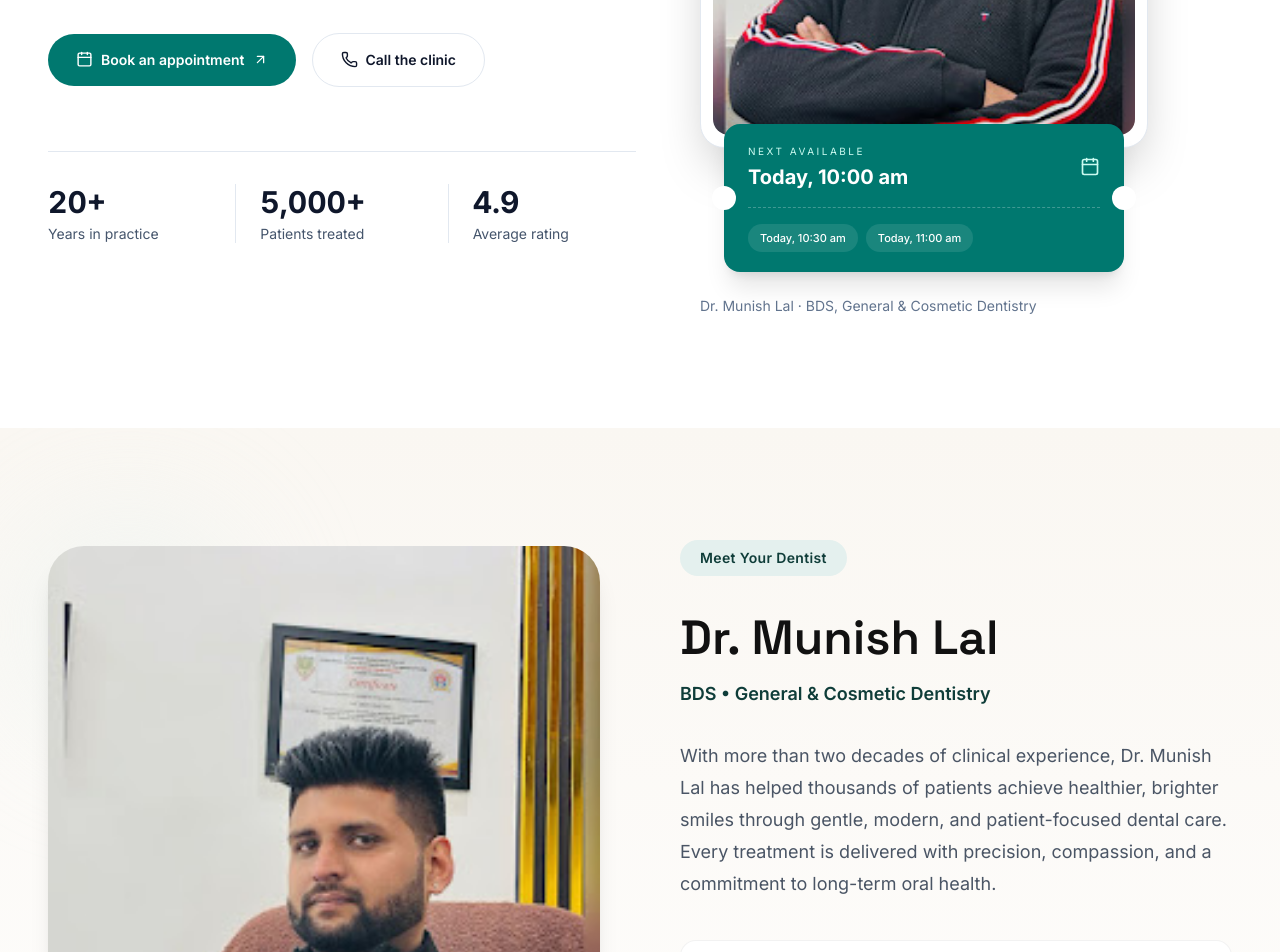
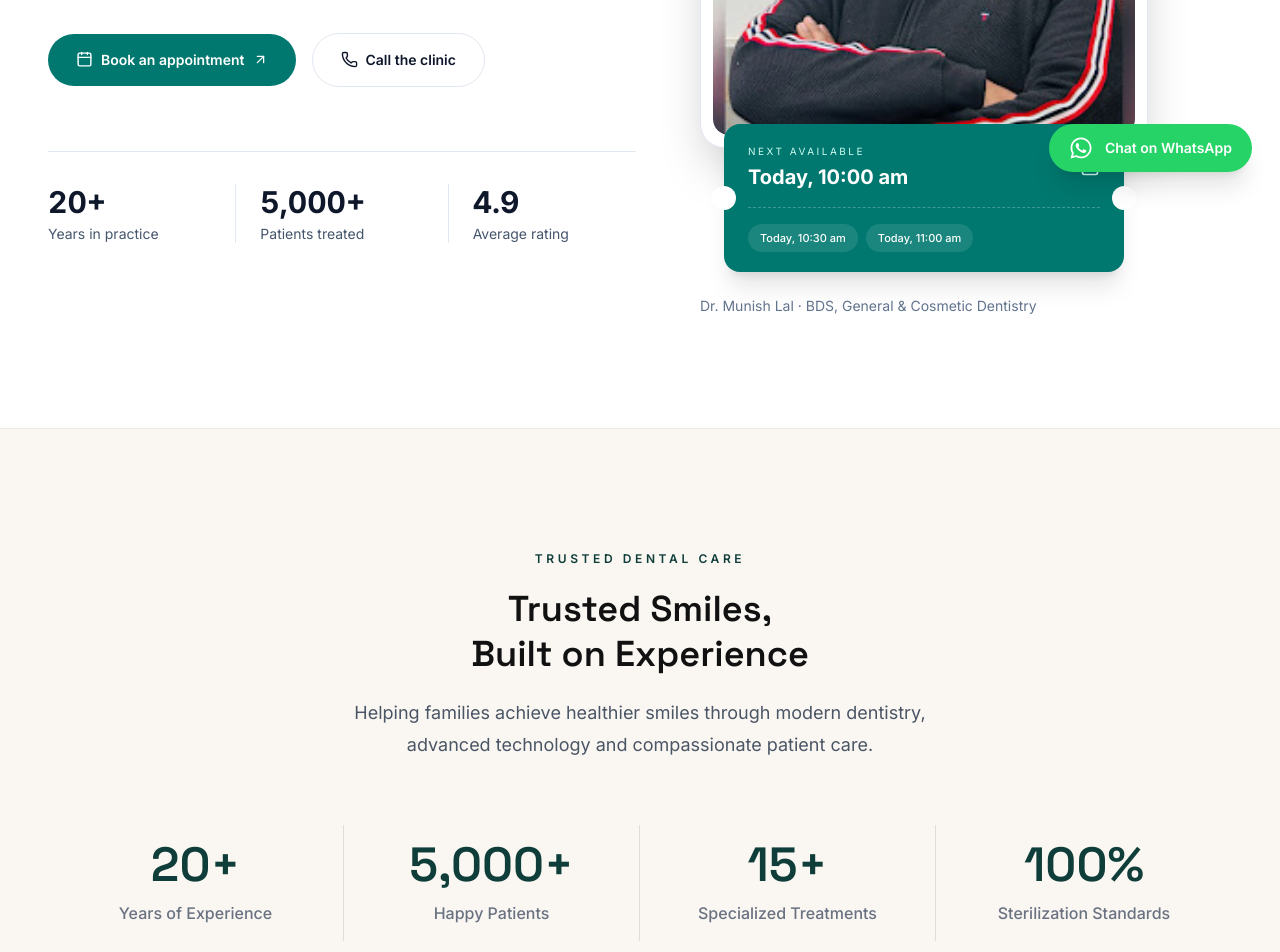
Before and after one commit to bitsbytes20/munish-lal-dental-clinic, a Next.js app: page / in a window 1280 px wide. Shown: the part 600-1552 px from the top of the page. Built offline with nearby package versions, Linux system fonts and the light colour scheme.

Commit message:
Add premium stats animation and floating WhatsApp button

```diff
--- a/app/layout.tsx
+++ b/app/layout.tsx
@@ -1,5 +1,6 @@
 import type { Metadata } from "next";
 import Navbar from "@/components/layout/navbar";
+import WhatsAppButton from "@/components/floating/whatsapp-button";
 import { Inter, Space_Grotesk } from "next/font/google";
 import "./globals.css";
 
@@ -25,11 +26,14 @@ export default function RootLayout({
 }>) {
   return (
     <html lang="en">
-     <body
-  className={`${inter.variable} ${spaceGrotesk.variable} antialiased`}
->
-   <Navbar />
+      <body
+        className={`${inter.variable} ${spaceGrotesk.variable} antialiased`}
+      >
+        <Navbar />
+
         {children}
+
+        <WhatsAppButton />
       </body>
     </html>
   );
--- a/app/page.tsx
+++ b/app/page.tsx
@@ -10,12 +10,14 @@ import FAQ from "@/components/sections/faq";
 import CTA from "@/components/sections/cta";
 import Contact from "@/components/sections/contact";
 import Footer from "@/components/sections/footer";
+import Stats from "@/components/sections/stats";
 
 export default function Home() {
   return (
     <>
 
       <Hero />
+      <Stats/>
       <About />
       <PatientJourney />
       <Treatments />
--- /dev/null
+++ b/components/floating/whatsapp-button.tsx
@@ -0,0 +1,102 @@
+"use client";
+
+import { useEffect, useState } from "react";
+import { FaWhatsapp } from "react-icons/fa";
+
+export default function WhatsAppButton() {
+  const [visible, setVisible] = useState(false);
+
+  useEffect(() => {
+    const hero = document.getElementById("hero");
+
+    if (!hero) {
+      setVisible(true);
+      return;
+    }
+
+    const observer = new IntersectionObserver(
+      ([entry]) => {
+        setVisible(!entry.isIntersecting);
+      },
+      {
+        threshold: 0.15,
+      }
+    );
+
+    observer.observe(hero);
+
+    return () => observer.disconnect();
+  }, []);
+
+  const whatsappLink =
+    "https://wa.me/919259032949?text=" +
+    encodeURIComponent(
+      "Hello Dr. Munish Lal Dental Clinic,\n\nI would like to book an appointment.\nPlease let me know the available timings.\n\nThank you."
+    );
+
+  return (
+    <a
+      href={whatsappLink}
+      target="_blank"
+      rel="noopener noreferrer"
+      aria-label="Chat on WhatsApp"
+      className={`fixed z-50 transition-all duration-500 ease-out
+        ${
+          visible
+            ? "translate-y-0 opacity-100"
+            : "translate-y-6 opacity-0 pointer-events-none"
+        }
+        bottom-5 right-4
+        lg:bottom-7 lg:right-7
+      `}
+    >
+      {/* Desktop */}
+
+      <div
+        className="
+        hidden lg:flex
+        items-center
+        gap-3
+        rounded-full
+        bg-[#25D366]
+        px-5
+        py-3
+        text-white
+        shadow-xl
+        transition-all
+        duration-300
+        hover:scale-[1.03]
+        hover:shadow-2xl
+        "
+      >
+        <FaWhatsapp size={24} />
+
+        <span className="text-sm font-semibold whitespace-nowrap">
+          Chat on WhatsApp
+        </span>
+      </div>
+
+      {/* Mobile */}
+
+      <div
+        className="
+        flex
+        h-14
+        w-14
+        items-center
+        justify-center
+        rounded-full
+        bg-[#25D366]
+        text-white
+        shadow-xl
+        transition-all
+        duration-300
+        hover:scale-105
+        lg:hidden
+        "
+      >
+        <FaWhatsapp size={30} />
+      </div>
+    </a>
+  );
+}
--- /dev/null
+++ b/components/sections/stats.tsx
@@ -0,0 +1,92 @@
+import Container from "@/components/ui/container";
+import AnimatedCounter from "@/components/ui/animated-counter";
+const stats = [
+  {
+    value: 20,
+    suffix: "+",
+    label: "Years of Experience",
+  },
+  {
+    value: 5000,
+    suffix: "+",
+    label: "Happy Patients",
+  },
+  {
+    value: 15,
+    suffix: "+",
+    label: "Specialized Treatments",
+  },
+  {
+    value: 100,
+    suffix: "%",
+    label: "Sterilization Standards",
+  },
+];
+
+
+export default function Stats() {
+  return (
+    <section className="border-y border-black/5 bg-[var(--background)] py-16 lg:py-24">
+      <Container>
+        {/* Accent Line */}
+
+        <div className="mx-auto h-[2px] w-28 rounded-full bg-[var(--gold)]" />
+
+        {/* Small Label */}
+
+        <p className="mt-6 text-center text-xs font-semibold uppercase tracking-[0.30em] text-[var(--teal)]">
+          Trusted Dental Care
+        </p>
+
+        {/* Heading */}
+
+        <h2 className="mx-auto mt-5 max-w-2xl text-center font-heading text-3xl font-semibold leading-tight text-[var(--foreground)] lg:text-4xl">
+          Trusted Smiles,
+          <br />
+          Built on Experience
+        </h2>
+
+        {/* Description */}
+
+        <p className="mx-auto mt-5 max-w-xl text-center text-base leading-8 text-gray-600 lg:text-lg">
+          Helping families achieve healthier smiles through modern dentistry,
+          advanced technology and compassionate patient care.
+        </p>
+
+        {/* Statistics */}
+
+        <div className="mt-14 grid grid-cols-2 lg:mt-16 lg:grid-cols-4">
+
+          {stats.map((item, index) => (
+            <div
+              key={item.label}
+              className={`flex flex-col items-center px-6 py-4 ${
+                index !== stats.length - 1
+                  ? "lg:border-r lg:border-black/10"
+                  : ""
+              }`}
+            >
+            <h3 className="font-heading text-4xl font-semibold text-[var(--teal)] lg:text-5xl">
+  <AnimatedCounter
+    end={item.value}
+    suffix={item.suffix}
+    className="font-heading"
+  />
+</h3>
+              <p className="mt-3 text-center text-sm font-medium text-gray-500 lg:text-base">
+                {item.label}
+              </p>
+            </div>
+          ))}
+
+        </div>
+
+        {/* Bottom Text */}
+
+        <p className="mt-12 text-center text-sm tracking-wide text-gray-500">
+          Committed to safe, ethical and patient-first dental care.
+        </p>
+      </Container>
+    </section>
+  );
+}
--- /dev/null
+++ b/components/ui/animated-counter.tsx
@@ -0,0 +1,39 @@
+"use client";
+
+import CountUp from "react-countup";
+import { useInView } from "react-intersection-observer";
+
+interface AnimatedCounterProps {
+  end: number;
+  suffix?: string;
+  duration?: number;
+  className?: string;
+}
+
+export default function AnimatedCounter({
+  end,
+  suffix = "",
+  duration = 1.8,
+  className = "",
+}: AnimatedCounterProps) {
+  const { ref, inView } = useInView({
+    triggerOnce: true,
+    threshold: 0.35,
+  });
+
+  return (
+    <div ref={ref}>
+      {inView ? (
+        <CountUp
+          end={end}
+          duration={duration}
+          separator=","
+          suffix={suffix}
+          className={className}
+        />
+      ) : (
+        <span className={className}>0{suffix}</span>
+      )}
+    </div>
+  );
+}
--- a/package.json
+++ b/package.json
@@ -13,6 +13,7 @@
     "lucide-react": "^1.22.0",
     "next": "15.5.19",
     "react": "19.1.0",
+    "react-countup": "^6.5.3",
     "react-dom": "19.1.0",
     "react-icons": "^5.7.0",
     "react-intersection-observer": "^10.0.3"
```
Also changed, not shown: 1 other file (tests, documents, lock files or other folders).
